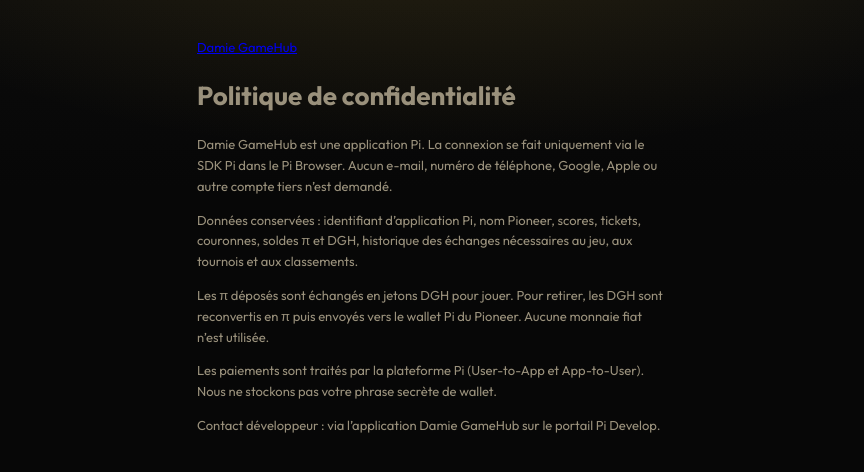
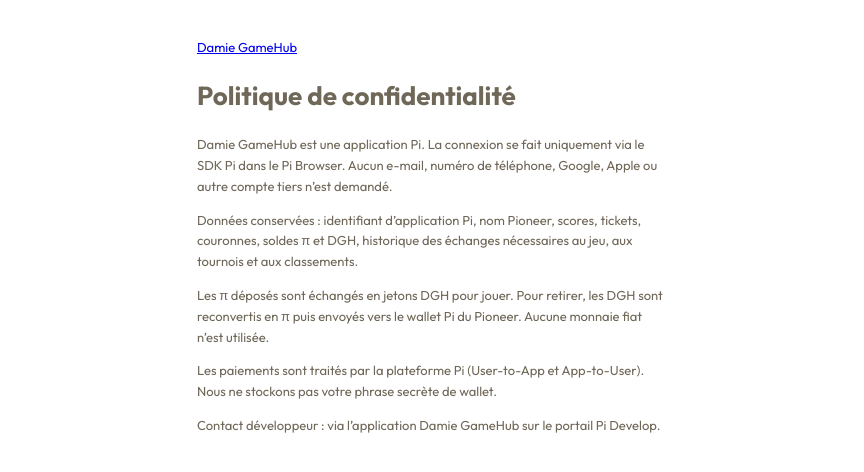
Before and after one commit to leader-damienne/damie-gamehub, a Next.js app: page /privacy in a window 1280 px wide. Shown: the top 472 px of the page, without its empty margins (207-1071 px from the left). Built offline with nearby package versions, Linux system fonts and the light colour scheme; no server answers.

Commit message:
Switch the app chrome to a white background so the lobby is no longer black.
Co-authored-by: Cursor <cursoragent@cursor.com>

```diff
--- a/app/globals.css
+++ b/app/globals.css
@@ -1,18 +1,18 @@
 :root {
-  --bg: #070707;
-  --bg-2: #0d0d0d;
-  --elev: #141414;
-  --card: #181818;
-  --line: rgba(212, 175, 55, 0.22);
+  --bg: #ffffff;
+  --bg-2: #f7f6f2;
+  --elev: #f4f1ea;
+  --card: #ffffff;
+  --line: rgba(138, 106, 26, 0.28);
   --gold: #d4af37;
-  --gold-2: #f0d56a;
+  --gold-2: #c49a22;
   --gold-3: #8a6a1a;
-  --gold-dim: rgba(212, 175, 55, 0.12);
-  --text: #f6f1e4;
-  --muted: #9a917c;
-  --danger: #d36a6a;
-  --ok: #7dcc8a;
-  --shadow: 0 18px 40px rgba(0, 0, 0, 0.45);
+  --gold-dim: rgba(212, 175, 55, 0.16);
+  --text: #161410;
+  --muted: #6f6758;
+  --danger: #b42323;
+  --ok: #2f8a4b;
+  --shadow: 0 18px 40px rgba(24, 18, 4, 0.08);
   --nav: 72px;
   --radius: 18px;
 }
@@ -33,9 +33,7 @@ body {
 }
 
 body {
-  background:
-    radial-gradient(1200px 500px at 50% -120px, rgba(212, 175, 55, 0.16), transparent 55%),
-    linear-gradient(180deg, #0b0b0b, #070707 40%);
+  background: #ffffff;
 }
 
 button,
@@ -59,9 +57,7 @@ img {
   min-height: 100dvh;
   position: relative;
   overflow: auto;
-  background:
-    radial-gradient(700px 280px at 80% -40px, rgba(240, 213, 106, 0.08), transparent),
-    #080808;
+  background: #ffffff;
   box-shadow: var(--shadow);
 }
 
@@ -142,9 +138,7 @@ img {
   border-radius: 24px;
   overflow: hidden;
   padding: 18px;
-  background:
-    linear-gradient(135deg, rgba(212, 175, 55, 0.22), rgba(12, 12, 12, 0.9) 48%),
-    #111;
+  background: linear-gradient(180deg, #fff8e6, #ffffff);
   border: 1px solid var(--line);
   margin-bottom: 18px;
 }
@@ -212,7 +206,7 @@ img {
 
 .chip {
   border: 1px solid var(--line);
-  background: #101010;
+  background: #ffffff;
   color: var(--muted);
   border-radius: 999px;
   padding: 8px 14px;
@@ -251,8 +245,8 @@ img {
 }
 
 .card {
-  background: linear-gradient(180deg, #171717, #101010);
-  border: 1px solid rgba(255, 255, 255, 0.04);
+  background: #ffffff;
+  border: 1px solid var(--line);
   border-radius: var(--radius);
   overflow: hidden;
   text-align: left;
@@ -262,7 +256,7 @@ img {
 
 .thumb {
   aspect-ratio: 1;
-  background: #101010;
+  background: #f4f1ea;
   overflow: hidden;
 }
 
@@ -348,7 +342,7 @@ img {
   padding: 12px;
   border-radius: 14px;
   background: var(--elev);
-  border: 1px solid rgba(255, 255, 255, 0.04);
+  border: 1px solid var(--line);
   font-size: 13px;
 }
 
@@ -383,9 +377,9 @@ img {
   flex: 1;
   min-width: 0;
   border-radius: 12px;
-  border: 1px solid rgba(212, 175, 55, 0.28);
-  background: #111;
-  color: #f5e6a3;
+  border: 1px solid var(--line);
+  background: #ffffff;
+  color: var(--text);
   padding: 12px;
   font-size: 16px;
   font-weight: 700;
@@ -414,7 +408,7 @@ img {
   height: var(--nav);
   display: grid;
   grid-template-columns: repeat(5, 1fr);
-  background: rgba(10, 10, 10, 0.92);
+  background: rgba(255, 255, 255, 0.96);
   backdrop-filter: blur(16px);
   border-top: 1px solid var(--line);
 }
@@ -519,7 +513,7 @@ img {
 
 .warn {
   background: rgba(211, 106, 106, 0.12);
-  color: #efb4b4;
+  color: #8a2f2f;
   border: 1px solid rgba(211, 106, 106, 0.28);
   padding: 10px 12px;
   border-radius: 12px;
@@ -535,7 +529,7 @@ img {
 .list-item,
 .shop-item {
   background: var(--card);
-  border: 1px solid rgba(255, 255, 255, 0.04);
+  border: 1px solid var(--line);
   border-radius: 16px;
   padding: 14px;
 }
@@ -579,7 +573,7 @@ img {
   margin: 0 auto 10px;
   border-radius: 50%;
   border: 2px solid var(--gold);
-  background: #111;
+  background: #fff8e6;
   display: grid;
   place-items: center;
   overflow: hidden;
@@ -652,7 +646,7 @@ img {
 .panel {
   width: 100%;
   max-width: 340px;
-  background: #121212;
+  background: #ffffff;
   border: 1px solid var(--line);
   border-radius: 20px;
   padding: 20px;
--- a/app/layout.tsx
+++ b/app/layout.tsx
@@ -29,7 +29,7 @@ export const viewport: Viewport = {
   initialScale: 1,
   maximumScale: 1,
   userScalable: false,
-  themeColor: "#070707",
+  themeColor: "#ffffff",
 };
 
 export default function RootLayout({ children }: { children: React.ReactNode }) {
```
Also changed, not shown: public/manifest.json.
